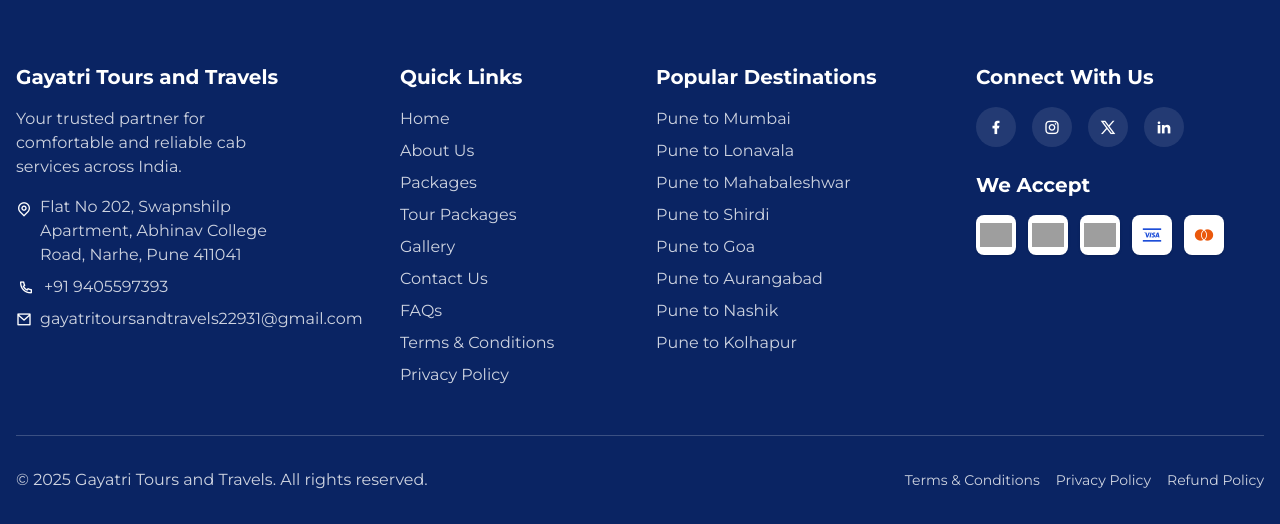
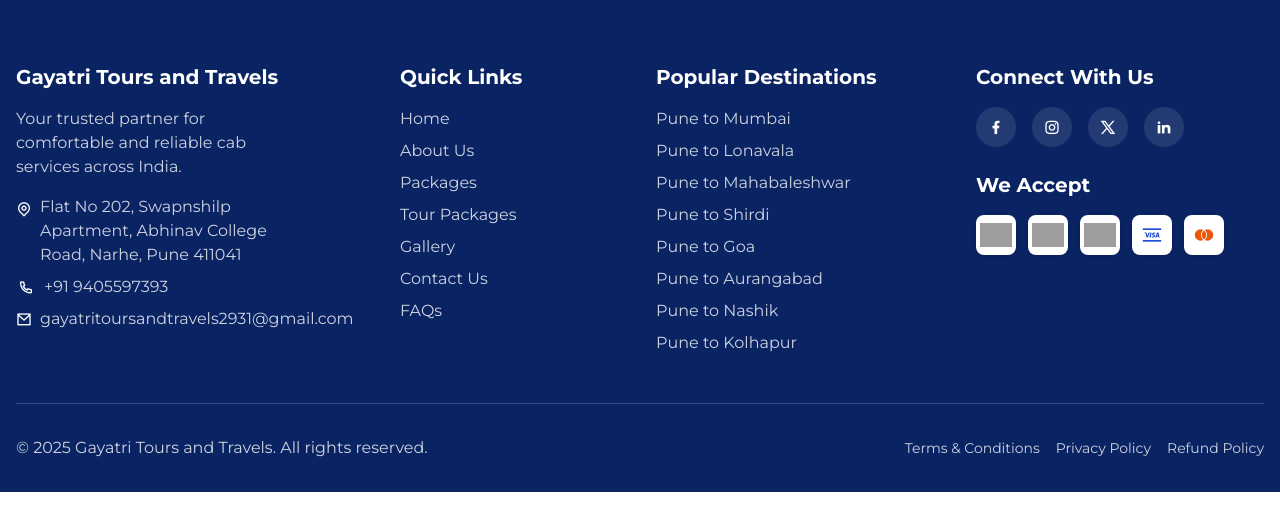
Before and after one commit to adi1723/GayatriCab, a Flask app: page / in a window 1280 px wide. Shown: the part 5597-6121 px from the top of the page. After the commit the page ends 6089 px from the top, so only its background shows below. Run offline with Flask 3, Linux system fonts and the light colour scheme; some libraries are stand-ins or nearby versions; grey boxes are pictures that could not be loaded.

Commit message:
Your message

```diff
--- a/templates/index.html
+++ b/templates/index.html
@@ -15,8 +15,6 @@
 <script src="https://code.jquery.com/jquery-3.6.0.min.js"></script>
 <link href="https://cdn.jsdelivr.net/npm/remixicon/fonts/remixicon.css" rel="stylesheet">
 
-
-
 <style>
 :where([class^="ri-"])::before { content: "\f3c2"; }
 body {
@@ -245,10 +243,10 @@ cursor: pointer;
 </div>
 </header>
 <!-- Hero Section -->
-<section class="hero-section min-h-[600px] flex items-center pt-20">
-<div class="container mx-auto px-4 py-16 text-white">
+<section class="hero-section min-h-[600px] flex items-center pt-20 bg-cover bg-center bg-[url('/static/images/auracar.png')]">
+<div class="container mx-auto px-4 py-0 text-white"> <!-- changed py-16 to py-0 -->
   <div class="max-w-3xl text-white">
-  <h1 class="text-4xl md:text-5xl font-bold mb-4">
+    <h1 class="text-4xl md:text-5xl font-bold mb-4 mt-0"> <!-- added mt-0 -->
       Introducing Our All-New Cab Services — Now in Pune!
     </h1>
     <p class="text-xl mb-6 text-white/90">
@@ -262,8 +260,8 @@ cursor: pointer;
       <a href="{{ url_for('packages') }}" class="bg-transparent border-2 border-white text-white px-6 py-3 font-semibold !rounded-button whitespace-nowrap hover:bg-white/10 transition-all">View Packages</a>
     </div>
   </div>
-
-</div>
+</div>
+
 </section>
 <!-- Booking Section with Alpine.js -->
 <!-- Booking Section with Alpine.js -->
@@ -1311,7 +1309,7 @@ id="faq-section">
 <div class="w-5 h-5 flex items-center justify-center mr-2">
 <i class="ri-mail-line"></i>
 </div>
-<a href="mailto:gayatritoursandtravels2931@gmail.com" class="text-white/80 hover:text-white">gayatritoursandtravels22931@gmail.com</a>
+<a href="mailto:gayatritoursandtravels2931@gmail.com" class="text-white/80 hover:text-white">gayatritoursandtravels2931@gmail.com</a>
 </div>
 </div>
 <!-- Quick Links -->
@@ -1325,8 +1323,6 @@ id="faq-section">
         <li><a href="{{ url_for('Gallery') }}" class="text-white/80 hover:text-white">Gallery</a></li>
         <li><a href="{{ url_for('contact') }}" class="text-white/80 hover:text-white">Contact Us</a></li>
         <li><a href="{{ url_for('faq') }}" class="text-white/80 hover:text-white">FAQs</a></li>
-        <li><a href="{{ url_for('terms_and_conditions') }}" class="text-white/80 hover:text-white">Terms & Conditions</a></li>
-        <li><a href="{{ url_for('privacy_policy') }}" class="text-white/80 hover:text-white">Privacy Policy</a></li>
     </ul>
 </div>
 <!-- Popular Destinations -->
```
Also changed, not shown: static/images/auracar.png (added). Lines whose indentation alone changed are shown as unchanged.
